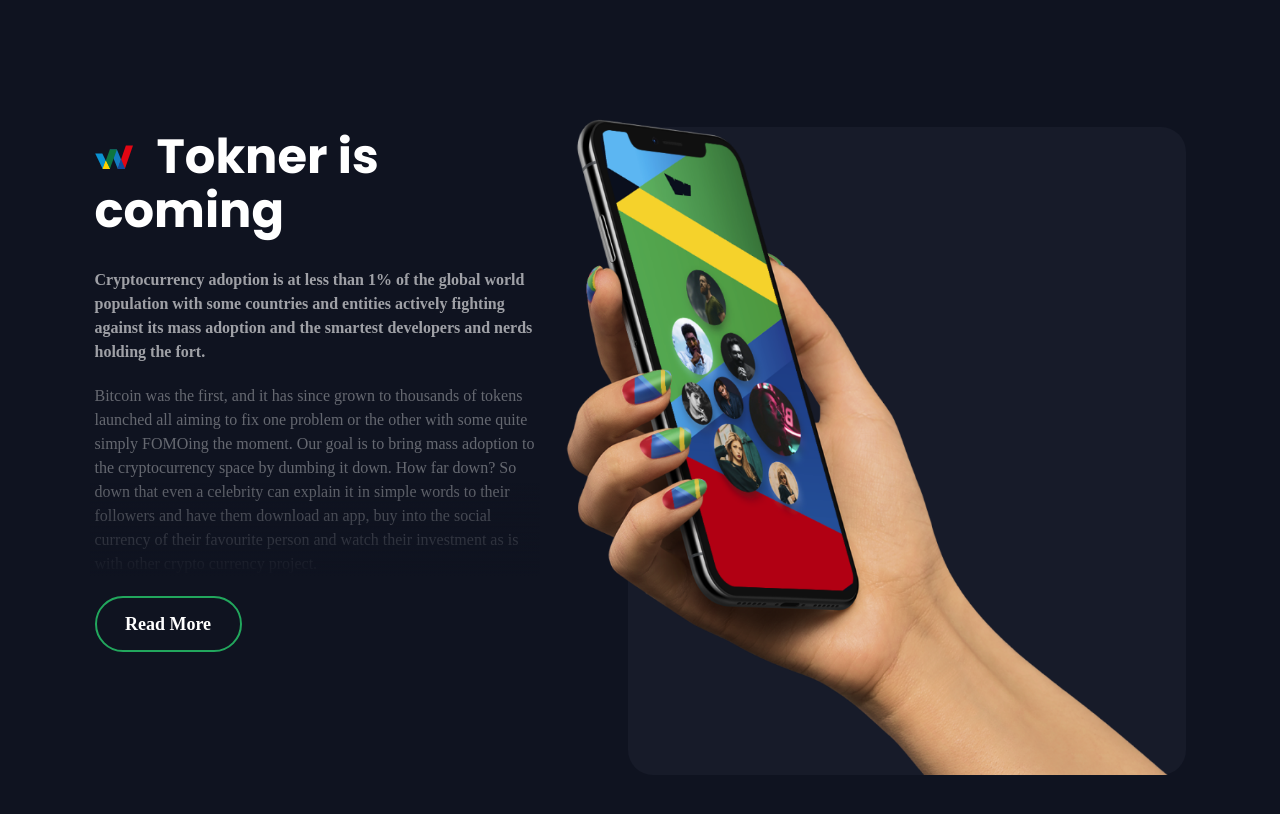
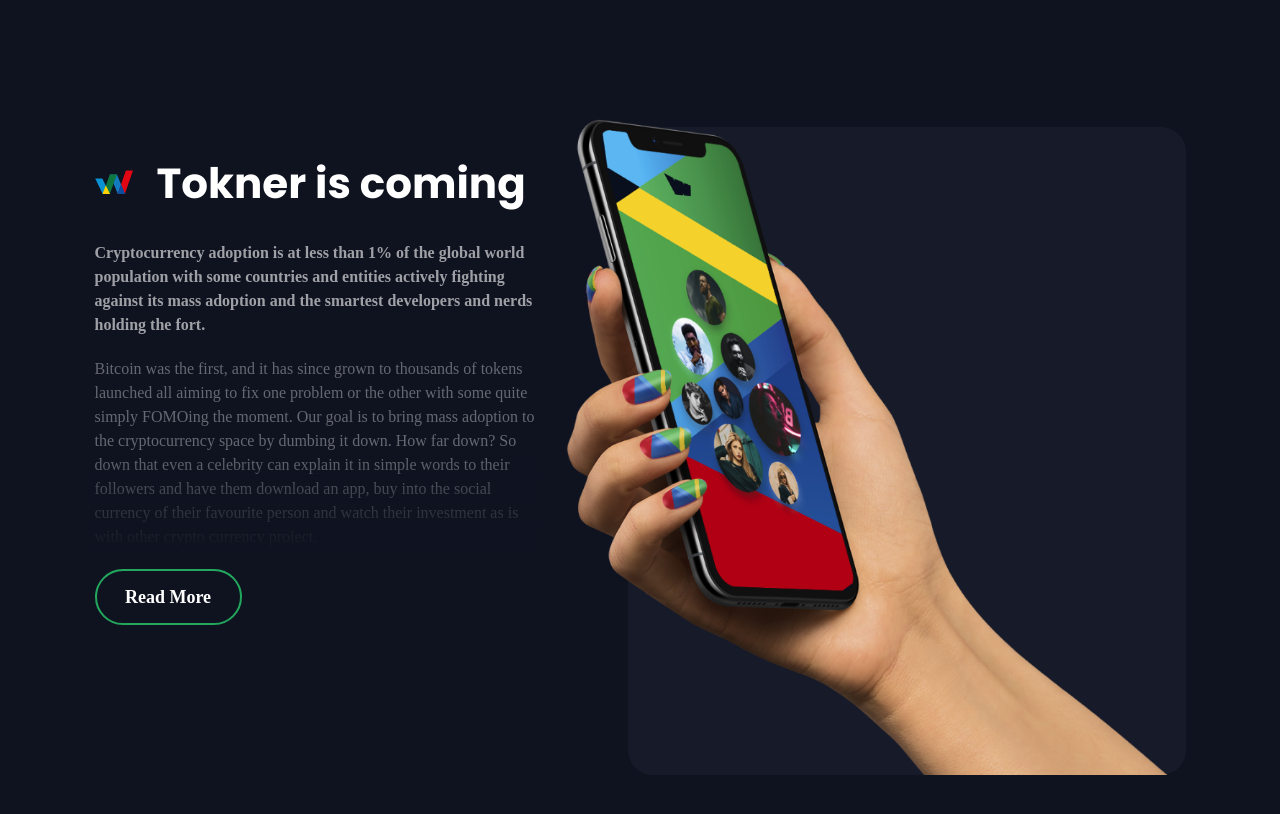
Before and after one commit to KlapijcukDima/Tokners, a React (Create React App) app: page / in a window 1280 px wide. Shown: the part 3480-4294 px from the top of the page. Built offline with nearby package versions, Linux system fonts and the light colour scheme.

Commit message:
Update Comming.module.scss

```diff
--- a/src/components/Main-Page/Comming/Comming.module.scss
+++ b/src/components/Main-Page/Comming/Comming.module.scss
@@ -175,7 +175,7 @@
     display: block;
     font-size: 700;
     color: white;
-    font-size: 48px;
+    font-size: 42px;
     line-height: 54px;
     margin-bottom: 30px;
   }
```
